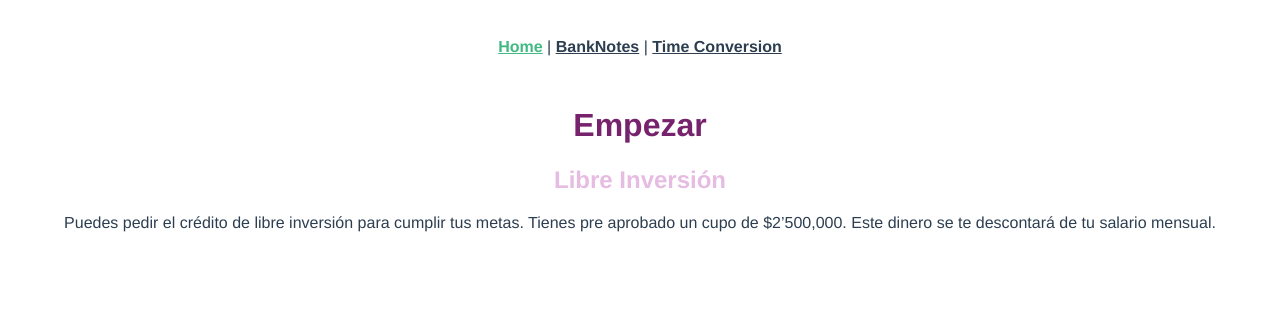
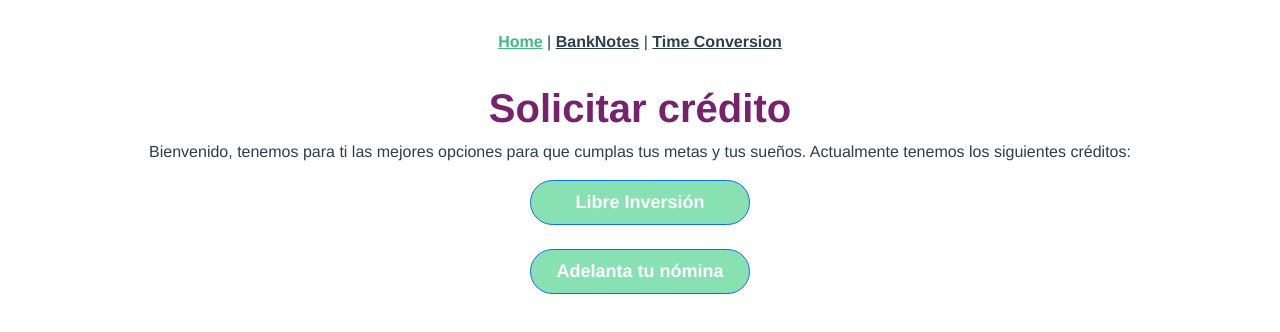
Before and after one commit to queturotre/cremedi, a Vue app: page / in a window 1280 px wide. Shown: the top 332 px of the page. Built offline with nearby package versions, Linux system fonts and the light colour scheme; no server answers.

Commit message:
Finew Cloning in process

```diff
--- a/package.json
+++ b/package.json
@@ -8,7 +8,11 @@
     "lint": "vue-cli-service lint"
   },
   "dependencies": {
+    "@popperjs/core": "^2.11.5",
+    "@vuelidate/core": "^2.0.0-alpha.43",
+    "@vuelidate/validators": "^2.0.0-alpha.31",
     "axios": "^0.27.2",
+    "bootstrap": "^5.2.0",
     "core-js": "^3.8.3",
     "vue": "^3.2.13",
     "vue-router": "^4.0.3",
--- a/src/main.js
+++ b/src/main.js
@@ -1,6 +1,10 @@
+import "bootstrap/dist/css/bootstrap.css"
+
 import { createApp } from 'vue'
 import App from './App.vue'
 import router from './router'
 import store from './store'
 
 createApp(App).use(store).use(router).mount('#app')
+
+import "bootstrap/dist/js/bootstrap.js"
--- a/src/views/HomeView.vue
+++ b/src/views/HomeView.vue
@@ -1,72 +1,168 @@
 <template>
-  <h1 class="tittle" @click="start">Empezar</h1>
-  <div class="menu" v-if="currentPage == PAGES.MENU">
-    <h1 class="tittle">Solicitar crédito</h1>
+<div class="container">
+  <h1 class="title"><b>Solicitar crédito</b></h1>
+  <div class="menu" v-if="data.menu">
     <p>
       Bienvenido, tenemos para ti las mejores opciones para que cumplas tus metas y tus sueños.
       Actualmente tenemos los siguientes créditos:
     </p>
-    <button class="btn btn-primary" @click="freeInvestment">Libre Inversión</button>
-    <button class="btn btn-primary">Adelanta tu nómina</button>
+    <button class="btn btn-primary" @click="freeInvestment">Libre Inversión</button><br><br>
+    <button class="btn btn-primary" @click="moneyAdvance">Adelanta tu nómina</button>
   </div>
-  <div class="investment">
-    <h2 class="sub-title">Libre Inversión</h2>
+
+  <div class="investment" v-if="data.freeIn">
+    <h2 class="sub-title">{{ data.subTitle }}</h2>
     <p>
-      Puedes {{ request }} para cumplir tus metas. Tienes pre aprobado un cupo de $2’500,000.
+      Puedes {{ data.request }} para cumplir tus metas. Tienes pre aprobado un cupo de <b>${{ data.maxAmount }}</b>.
       Este dinero se te descontará de tu salario mensual.
     </p>
-    <form action="" method="get"></form>
+    <form action="">
+      <label for="">¿Cuánto dinero necesitas?</label><br>
+      <input type="number" id="" class="input" v-model="state.moneyRequested"><br>
+      <span v-if="v$.moneyRequested.$error" class="error">{{ v$.moneyRequested.$errors[0].$message }}</span><br>
+
+      <label for="">Plazo a pagar (meses)</label><br>
+      <input type="number" id="" class="input" v-model="state.termRequested"><br>
+      <span v-if="v$.termRequested.$error" class="error">{{ v$.termRequested.$errors[0].$message }}</span><br>
+
+      <button type="button" class="btn btn-primary" @click="submitForm">Estimar</button>
+    </form>
+  </div>
+
+  <div v-if="data.estimate">
+    <div class="simulation">
+      <h2 class="title">Simulación de tu solicitud</h2>
+      <table class="table-simulate-result" cellspacing="0" align="center">
+        <tr>
+          <td class="black-label label">Interés (EA):</td>
+          <td class="gray-label value">10%</td>
+        </tr>
+        <tr>
+          <td class="black-label label"><span>*</span>Manejo aplicación:</td>
+          <td class="gray-label value"><b>${{ data.serviceFee }}</b></td>
+        </tr>
+        <tr>
+          <td class="purple-label label">Total a pagar mensual:</td>
+          <td class="purple-label value">$80000</td>
+        </tr>
+        <tr>
+          <td class="black-label label"><span>*</span>Pago primer mes:</td>
+          <td class="gray-label value">$104000</td>
+        </tr>
+        <tr>
+          <td class="black-label label">Pago total:</td>
+          <td class="gray-label value">$1750000</td>
+        </tr>
+        <tr>
+          <td class="black-label label">Pago intereses:</td>
+          <td class="gray-label value">$50000</td>
+        </tr>
+      </table>
+    </div>
+    <p><span>*</span>El valor del manejo de la aplicación se incluye en el primer pago, para mayor información haz <a class="green-label" target="_blank" href="https://finewapp.com/terminos-condiciones">clic acá</a>.</p>
+    <button class="btn btn-primary">Solicitar</button><br>
+  </div>
+
+  <div class="greet">
+
+  </div>
 </div>
 </template>
 
 <script>
 import CreditService from '@/services/CreditService.js'
 
+import useValidate from '@vuelidate/core'
+import { required, maxValue, minValue } from '@vuelidate/validators'
+import { reactive, computed } from 'vue'
+
 export default {
   name: 'HomeView',
+  setup(){
+    const state = reactive({
+      moneyRequested: '',
+      termRequested: ''
+    })
+    const rules = computed(() => {
+      return{
+        moneyRequested: { required, maxValue: maxValue(1700000), minValue: minValue(800000) },
+        termRequested: { required, maxValue: maxValue(48), minValue: minValue(12) }
+      }
+    })
+    const v$ = useValidate(rules, state) // v$ now has tons of properties included in vuelidate/core like v$.error .
+    return{
+      state,
+      v$
+    }
+  },
+
   data(){
     return{
-      credits: null,
-      PAGES: {
-        MENU: 'menu',
-        INVESTMENT: 'free-investment',
-        ADVANCE: 'money-advance'
-      },
-      currentPage: '',
-      request: "pedir el crédito de libre inversión"
+      freeInvestmentData: [],
+      moneyAdvanceData: [],
+      data: {
+        menu: true,
+        freeIn: false,
+        estimate: false,
+        subtitle: '',
+        request: '',
+        maxAmount: 0,
+        serviceFee: 0
+      }
     }
   },
+
   created(){
     CreditService.getCredits()
       .then(response => {
-        this.credits = response.data
+        this.freeInvestmentData = response.data[0]
+        this.moneyAdvanceData = response.data[1]
       })
       .catch(error => {
         console.log(error)
       })
   },
+
   methods:{
-    start(){
-      this.currentPage = this.PAGES.MENU
+    submitForm(){
+      this.v$.$validate()
+      if(!this.v$.$error){
+        this.data.estimate = true
+        console.log("Form submitted" + this.v$)
+      } else {
+        console.log("Form failed" + this.v$)
+      }
     },
     freeInvestment(){
-      this.currentPage = this.PAGES.INVESTMENT
+      this.data.menu = false
+      this.data.freeIn = true
+      this.data.request = "pedir el crédito de libre inversión"
+      this.data.subTitle = this.freeInvestmentData.creditName
+      this.data.maxAmount = this.freeInvestmentData.maxAmount
+      this.data.serviceFee = this.freeInvestmentData.serviceFee
     },
     moneyAdvance(){
-      this.currentPage = this.PAGES.ADVANCE
-      this.request = "adelantar tu nómina"
+      this.data.menu = false
+      this.data.freeIn = true
+      this.data.subTitle = this.moneyAdvanceData.creditName
+      this.data.request = "adelantar tu nómina"
+      this.data.maxAmount = this.moneyAdvanceData.maxAmount
+      this.data.serviceFee = this.moneyAdvanceData.serviceFee
     }
   }
 }
 </script>
 
 <style scoped>
-.tittle{
+.title{
   color: #76226D;
+}
+.sub-title{
+  color: #E6BCE3;
 }
 .btn {
   height: 45px;
-    width: 100%;
+  width: 220px;
   max-width: 320px;
   font-style: normal;
   font-weight: bold;
@@ -78,7 +174,27 @@ export default {
   border-radius: 30px;
   color: white;
 }
-.sub-title{
-  color: #E6BCE3;
+.input{
+  border: solid 1px gray;
+  border-radius: 30px;
+  height: 45px;
+  text-align: center;
+  width: 220px;
+}
+.error{
+  color: #FAB001;
+  font-size: 14px;
+}
+.simulation {
+  margin: 2em 0;
+}
+.table-simulate-result {
+  width: 280px;
+}
+.label {
+    text-align: left;
+  }
+.value {
+  text-align: right;
 }
 </style>
```
Also changed, not shown: 1 other file (tests, documents, lock files or other folders). Lines whose indentation alone changed are shown as unchanged.
